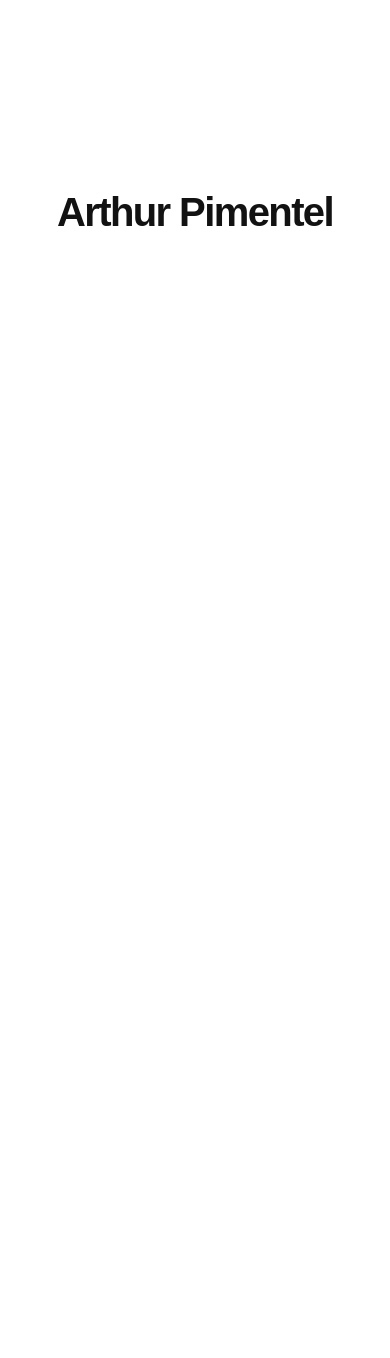
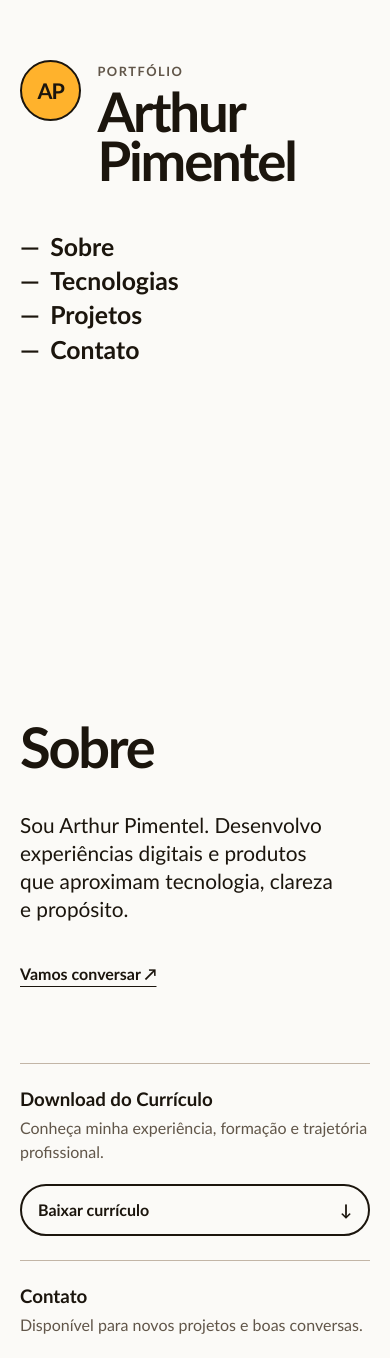
Before and after one commit to Covil-Works/Portifolio-Covil, a React (Vite) app: page / in a window 390 px wide. Shown: the part 210-1568 px from the top of the page. Before the commit the page ends 844 px from the top, so only its background shows below. Built offline with nearby package versions, Linux system fonts and the light colour scheme.

Commit message:
feat(portfolio): implementa página inicial

```diff
--- a/src/App.jsx
+++ b/src/App.jsx
@@ -1,7 +1,61 @@
+import ProjectCard from './components/ProjectCard.jsx'
+
+const projects = [
+  { name: 'Projeto A', stack: 'Kotlin · PostgreSQL', device: 'phone', image: null, imageAlt: 'Tela do Projeto A' },
+  { name: 'Projeto B', stack: 'Next.js · PostgreSQL', device: 'desktop', image: null, imageAlt: 'Tela do Projeto B' },
+  { name: 'Projeto C', stack: 'Java · Spring', device: 'desktop', image: null, imageAlt: 'Tela do Projeto C' },
+  { name: 'Projeto D', stack: 'Produto · Comunidade', device: 'phone', image: null, imageAlt: 'Tela do Projeto D' },
+]
+
 function App() {
   return (
-    <main className="home">
-      <h1>Arthur Pimentel</h1>
+    <main>
+      <section className="hero">
+        <div className="content hero__content">
+          <header className="identity">
+            <span className="logo" aria-hidden="true">AP</span>
+            <div><small>PORTFÓLIO</small><h1>Arthur Pimentel</h1></div>
+          </header>
+
+          <nav aria-label="Navegação principal">
+            <a href="#sobre">Sobre</a>
+            <a href="#tecnologias">Tecnologias</a>
+            <a href="#projetos">Projetos</a>
+            <a href="#contato">Contato</a>
+          </nav>
+        </div>
+      </section>
+
+      <section className="about content" id="sobre">
+        <div>
+          <h2>Sobre</h2>
+          <p className="lead">Sou Arthur Pimentel. Desenvolvo experiências digitais e produtos que aproximam tecnologia, clareza e propósito.</p>
+          <a className="contact-link" href="#contato">Vamos conversar ↗</a>
+        </div>
+
+        <aside>
+          <h3>Download do Currículo</h3>
+          <p>Conheça minha experiência, formação e trajetória profissional.</p>
+          <a className="download-button" href="/curriculo-arthur-pimentel.pdf" download>
+            <span>Baixar currículo</span><span aria-hidden="true">↓</span>
+          </a>
+
+          <h3 id="contato">Contato</h3>
+          <p>Disponível para novos projetos e boas conversas.</p>
+        </aside>
+      </section>
+
+      <section className="technologies content" id="tecnologias">
+        <div className="section-title"><small>FERRAMENTAS E PLATAFORMAS</small><h2>Tecnologias</h2></div>
+        <ul><li>React</li><li>Next.js</li><li>Kotlin</li><li>PostgreSQL</li></ul>
+      </section>
+
+      <section className="projects content" id="projetos">
+        <div className="section-title"><small>TRABALHOS SELECIONADOS</small><h2>Projetos</h2></div>
+        <div className="project-grid">
+          {projects.map((project, index) => <ProjectCard key={project.name} project={project} index={index} />)}
+        </div>
+      </section>
     </main>
   )
 }
--- /dev/null
+++ b/src/components/ProjectCard.jsx
@@ -0,0 +1,18 @@
+function ProjectCard({ project, index }) {
+  return (
+    <article className="project-card">
+      <div className="project-card__meta"><span>0{index + 1}</span><span>Ver projeto ↗</span></div>
+      <h3>{project.name}</h3>
+      <div className={'project-card__visual visual--' + project.device}>
+        <div className="device-mockup">
+          <div className="device-mockup__screen">
+            {project.image ? <img src={project.image} alt={project.imageAlt} /> : <span>Imagem do projeto</span>}
+          </div>
+        </div>
+      </div>
+      <p>{project.stack}</p>
+    </article>
+  )
+}
+
+export default ProjectCard
--- a/src/styles/global.css
+++ b/src/styles/global.css
@@ -1,44 +1,135 @@
 :root {
-  font-family: Arial, Helvetica, sans-serif;
-  color: oklch(0.18 0 0);
-  background: oklch(1 0 0);
+  font-family: "Trebuchet MS", Arial, sans-serif;
+  color: oklch(0.2 0.018 72);
+  background: oklch(0.985 0.004 80);
   font-synthesis: none;
   text-rendering: optimizeLegibility;
+  --ink: oklch(0.2 0.018 72);
+  --muted: oklch(0.46 0.025 72);
+  --paper: oklch(0.985 0.004 80);
+  --honey: oklch(0.817 0.161 75.1);
+  --line: oklch(0.78 0.025 72);
 }
+* { box-sizing: border-box; }
+html { min-width: 320px; scroll-behavior: smooth; }
+body { min-width: 320px; min-height: 100vh; margin: 0; }
+a { color: inherit; }
+.content { width: min(calc(100% - 2.5rem), 1200px); margin-inline: auto; }
 
-* {
-  box-sizing: border-box;
+.hero { min-height: 100svh; background: var(--paper); }
+.hero__content {
+  display: grid;
+  grid-template-columns: minmax(0, 1fr) minmax(14rem, 0.65fr);
+  align-items: center;
+  min-height: 100svh;
+  padding-block: clamp(3rem, 7vw, 7rem);
 }
-
-html {
-  min-width: 320px;
+.identity { display: flex; align-items: center; gap: clamp(1rem, 2vw, 1.75rem); }
+.logo {
+  display: grid;
+  width: clamp(5rem, 9vw, 8rem);
+  aspect-ratio: 1;
+  place-items: center;
+  border: 2px solid;
+  border-radius: 50%;
+  background: var(--honey);
+  font-size: clamp(1.35rem, 2.5vw, 2.25rem);
+  font-weight: 800;
+  letter-spacing: -0.04em;
 }
-
-body {
-  min-width: 320px;
-  min-height: 100vh;
-  margin: 0;
-}
-
-button,
-input,
-textarea,
-select {
-  font: inherit;
-}
-
-.home {
-  display: grid;
-  min-height: 100vh;
-  place-items: center;
-  padding: 2rem;
-}
-
-.home h1 {
-  margin: 0;
-  font-size: clamp(2.5rem, 8vw, 6rem);
-  line-height: 1;
+small { color: var(--muted); font-size: 0.8rem; font-weight: 700; letter-spacing: 0.12em; }
+h1 {
+  max-width: 9ch;
+  margin: 0.5rem 0 0;
+  font-size: clamp(3rem, 7vw, 6rem);
+  line-height: 0.9;
   letter-spacing: -0.04em;
-  text-align: center;
   text-wrap: balance;
 }
+nav { display: flex; flex-direction: column; align-items: flex-start; gap: 0.35rem; }
+nav a { font-size: clamp(1.55rem, 3vw, 2.8rem); font-weight: 700; line-height: 1.15; text-decoration: none; }
+nav a::before { content: "—"; display: inline-block; margin-right: 0.65rem; transition: transform 180ms ease-out; }
+nav a:hover::before, nav a:focus-visible::before { transform: translateX(0.35rem); }
+a:focus-visible { outline: 3px solid var(--honey); outline-offset: 5px; }
+
+.about, .technologies, .projects { padding-block: clamp(5rem, 10vw, 9rem); }
+.about {
+  display: grid;
+  grid-template-columns: minmax(0, 1.4fr) minmax(14rem, 0.6fr);
+  gap: clamp(3rem, 7vw, 8rem);
+}
+h2 { margin: 0.5rem 0 0; font-size: clamp(3.5rem, 9vw, 7.5rem); line-height: 0.88; letter-spacing: -0.04em; }
+.lead { max-width: 34ch; margin: 2.5rem 0; font-size: clamp(1.3rem, 2.4vw, 2rem); line-height: 1.35; text-wrap: pretty; }
+.contact-link { font-weight: 800; text-underline-offset: 0.35rem; }
+aside { align-self: end; }
+aside h3 { margin: 1.5rem 0 0.4rem; padding-top: 1.5rem; border-top: 1px solid var(--line); }
+aside p { margin: 0; color: var(--muted); line-height: 1.5; }
+.download-button {
+  display: flex;
+  align-items: center;
+  justify-content: space-between;
+  gap: 2rem;
+  width: 100%;
+  margin-top: 1.25rem;
+  padding: 0.9rem 1rem;
+  border: 2px solid var(--ink);
+  border-radius: 999px;
+  font-weight: 800;
+  text-decoration: none;
+  transition: background-color 180ms ease-out, color 180ms ease-out;
+}
+.download-button:hover { color: var(--paper); background: var(--ink); }
+
+.section-title { margin-bottom: clamp(2rem, 5vw, 4rem); }
+.technologies ul { display: flex; flex-wrap: wrap; gap: 0.75rem; margin: 0; padding: 0; list-style: none; }
+.technologies li { padding: 0.8rem 1.2rem; border: 2px solid; border-radius: 999px; font-weight: 800; }
+
+.project-grid { display: grid; grid-template-columns: repeat(2, minmax(0, 1fr)); gap: clamp(2.5rem, 6vw, 6rem) clamp(1.5rem, 4vw, 4rem); }
+.project-card h3 { margin: 0.8rem 0 1.25rem; font-size: clamp(1.5rem, 3vw, 2.5rem); letter-spacing: -0.03em; }
+.project-card > p { margin: 0.8rem 0 0; color: var(--muted); font-weight: 700; }
+.project-card__meta { display: flex; justify-content: space-between; padding-top: 0.75rem; border-top: 1px solid var(--line); color: var(--muted); font-size: 0.85rem; }
+.project-card__visual {
+  position: relative; display: grid; min-height: 22rem; place-items: end center;
+  overflow: hidden; border-radius: 14px; background: oklch(0.93 0.015 75);
+}
+.device-mockup { position: relative; background: oklch(0.18 0.01 72); }
+.device-mockup__screen { overflow: hidden; background: oklch(0.88 0.01 72); }
+.device-mockup__screen img { display: block; width: 100%; height: 100%; object-fit: cover; object-position: top; }
+.device-mockup__screen span {
+  display: grid; width: 100%; height: 100%; place-items: center; padding: 1rem;
+  color: oklch(0.42 0.015 72); font-size: 0.8rem; font-weight: 700; text-align: center;
+}
+.visual--phone .device-mockup {
+  width: min(48%, 13rem); height: 88%; padding: 0.6rem 0.6rem 0; border-radius: 2rem 2rem 0 0;
+}
+.visual--phone .device-mockup::before {
+  content: ""; position: absolute; top: 0.7rem; left: 50%; z-index: 1;
+  width: 32%; height: 0.35rem; border-radius: 999px;
+  background: oklch(0.34 0.01 72); transform: translateX(-50%);
+}
+.visual--phone .device-mockup__screen { height: 100%; border-radius: 1.45rem 1.45rem 0 0; }
+.visual--desktop { padding: 3rem 2rem 0; }
+.visual--desktop .device-mockup {
+  width: min(92%, 34rem); padding: 0.65rem 0.65rem 0;
+  border-radius: 0.85rem 0.85rem 0 0;
+}
+.visual--desktop .device-mockup::after {
+  content: ""; position: absolute; top: 0.25rem; left: 50%;
+  width: 0.3rem; aspect-ratio: 1; border-radius: 50%;
+  background: oklch(0.45 0.01 72); transform: translateX(-50%);
+}
+.visual--desktop .device-mockup__screen { aspect-ratio: 16 / 10; border-radius: 0.35rem 0.35rem 0 0; }
+@media (max-width: 760px) {
+  .hero__content { grid-template-columns: 1fr; align-content: center; gap: 3rem; }
+  .about, .project-grid { grid-template-columns: 1fr; }
+  .about { gap: 3.5rem; }
+}
+@media (max-width: 460px) {
+  .identity { align-items: flex-start; }
+  .logo { width: 4rem; }
+  h1 { font-size: clamp(2.5rem, 14vw, 4rem); }
+}
+@media (prefers-reduced-motion: reduce) {
+  html { scroll-behavior: auto; }
+  *, *::before, *::after { transition-duration: 0.01ms !important; }
+}
```
